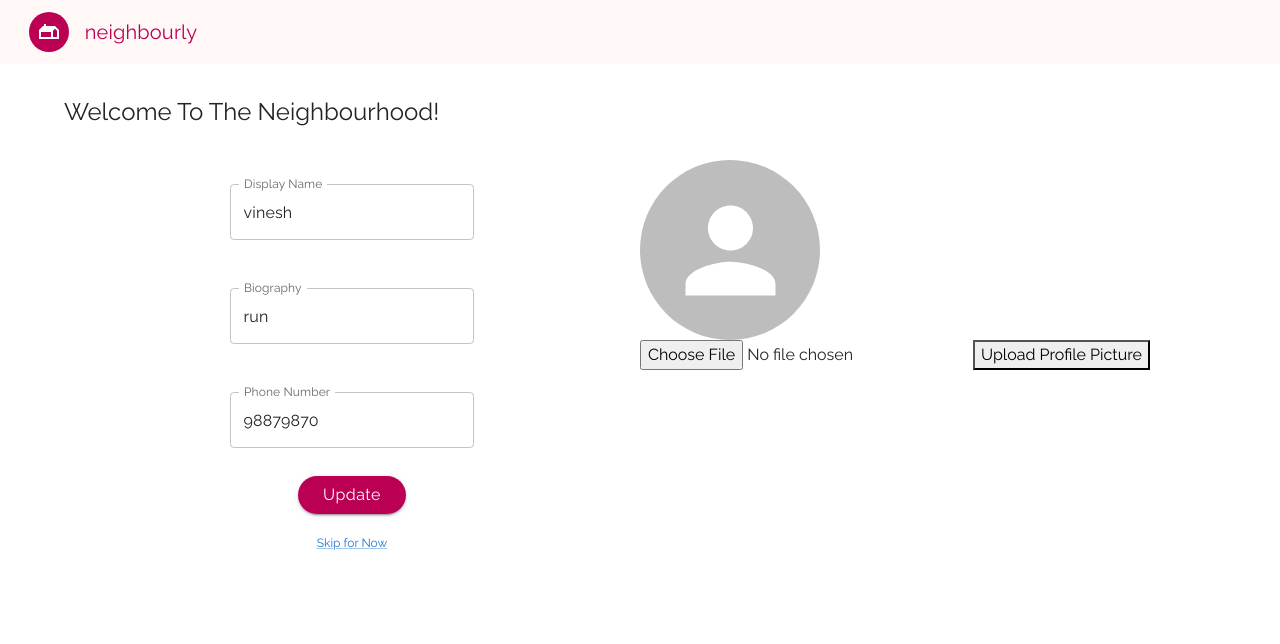
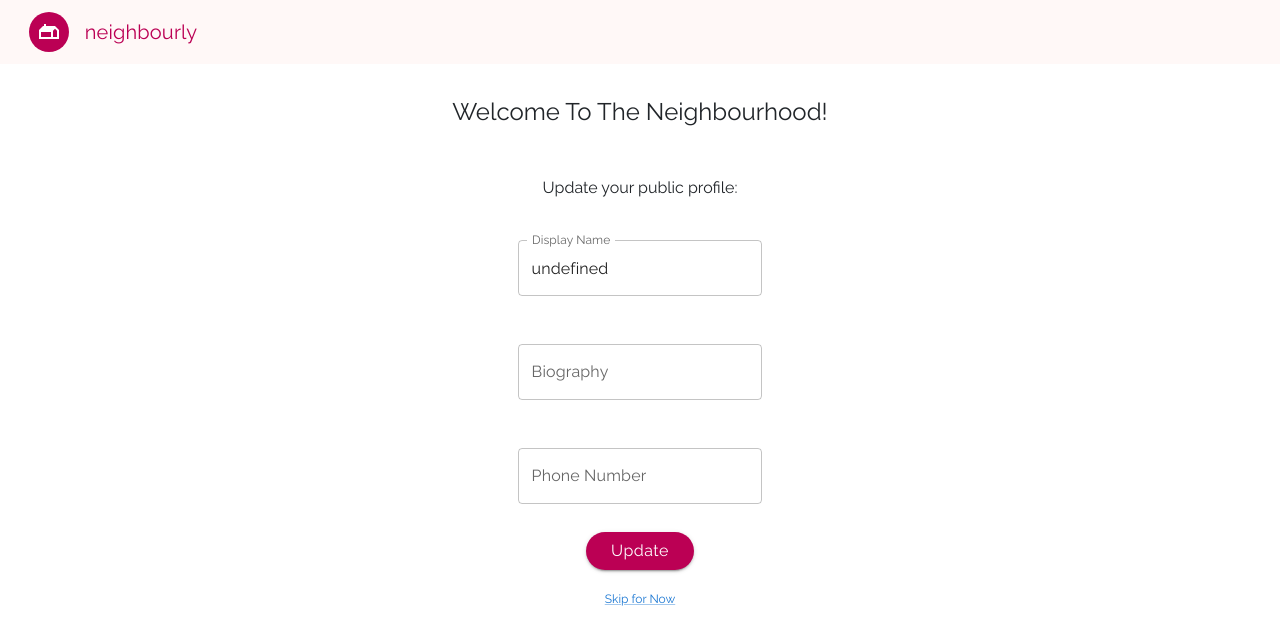
Before and after one commit to Blackkbeard/Neighbourly-App, a React (Vite) app in the folder Frontend/: page /profile-setup in a window 1280 px wide. Shown: the top 644 px of the page. Built offline with nearby package versions, Linux system fonts and the light colour scheme; no server answers.

Commit message:
Clean up profile setup

```diff
--- a/Frontend/src/pages/ProfileSetup.jsx
+++ b/Frontend/src/pages/ProfileSetup.jsx
@@ -21,67 +21,9 @@ const ProfileSetup = (props) => {
   const [dispName, setDispName] = useState("");
   const [bio, setBio] = useState("");
   const [number, setNumber] = useState("");
-  const [avatarSrc, setAvatarSrc] = useState("");
 
-  // const randomAvatar = () => {
-  //   // Generate a random number between 1 and 30
-  //   const randomNumber = Math.floor(Math.random() * 30) + 1;
-  //   console.log(randomNumber);
-  //   const randomAvatar = "public/avatars/" + randomNumber + ".png";
-  //   console.log(randomAvatar);
-  // };
-
-  //for image upload
-  const [file, setFile] = useState();
-
-  const submit = async (event) => {
-    event.preventDefault();
-
-    const formData = new FormData();
-    formData.append("image", file);
-    formData.append("user_id", props.userInfo._id);
-
-    const res = await fetch(import.meta.env.VITE_SERVER + "/api/images", {
-      method: "POST",
-      headers: {},
-      body: formData,
-    });
-    const data = await res.json();
-
-    let returnValue = {};
-    if (res.ok) {
-      if (data.status === "error") {
-        returnValue = { ok: false, data: data.msg };
-      } else {
-        returnValue = { ok: true, data };
-        props.getUserInfo();
-        alert("Profile Picture updated");
-      }
-    } else {
-      if (data?.errors && Array.isArray(data.errors)) {
-        const messages = data.errors.map((item) => item.msg);
-        returnValue = { ok: false, data: messages };
-      } else if (data?.status === "error") {
-        returnValue = { ok: false, data: data.message || data.msg };
-      } else {
-        console.log(data);
-        returnValue = { ok: false, data: "An error has occurred" };
-      }
-    }
-
-    return returnValue;
-  };
-
-  const fileSelected = (event) => {
-    const file = event.target.files[0];
-    setFile(file);
-  };
-
-  // const dispNameRef = useRef("");
-  // const bioRef = useRef("");
-  // const numberRef = useRef("");
   const skipUpdate = async () => {
-    navigate("/profile");
+    navigate("/");
   };
 
   const updateUser = async (id) => {
@@ -106,29 +48,12 @@ const ProfileSetup = (props) => {
     if (res.ok) {
       console.log("update succeeded");
       console.log(res.data);
-      // setDispName("");
-      // setBio("");
-      // setNumber("");
-      navigate("/profile");
+
+      navigate("/");
     } else {
       console.log(res.data);
     }
   };
-  // useEffect(() => { dispName: dispNameRef.current.value,
-  //     bio: bioRef.current.value,
-  //     number: numberRef.current.value, } , []);
-
-  //Not working
-  // useEffect(() => {
-  //   // Log for debugging
-  //   console.log("userInfo changed:", props.userInfo);
-
-  //   // Update avatarSrc with the new userInfo's image_url using functional update
-  //   setAvatarSrc((prevAvatarSrc) => props.userInfo.image_url || prevAvatarSrc);
-
-  //   // Log to verify that avatarSrc is updated
-  //   console.log("avatarSrc updated:", avatarSrc);
-  // }, [props.userInfo]);
 
   return (
     <>
@@ -145,36 +70,40 @@ const ProfileSetup = (props) => {
           autoComplete="off"
           alignItems="center"
         >
-          <Typography variant="h5" textAlign="start" margin="2rem 0">
-            Welcome To The Neighbourhood!
-          </Typography>
           <Grid container>
             <Grid
-              xs={6}
+              xs={12}
               container
               direction="column"
               justifyContent="center"
               alignItems="center"
             >
+              <Typography variant="h5" textAlign="start" margin="2rem 0">
+                Welcome To The Neighbourhood!
+              </Typography>
+
+              <Typography variant="subtitle" textAlign="start" margin="1rem 0">
+                Update your public profile:
+              </Typography>
               <TextField
                 id="outlined-basic"
                 label="Display Name"
                 variant="outlined"
-                defaultValue="vinesh"
+                defaultValue={`${userCtx.userInfo?.email}`}
                 onChange={(e) => setDispName(e.target.value)}
               />
               <TextField
                 id="outlined-basic"
                 label="Biography"
                 variant="outlined"
-                defaultValue="run"
+                defaultValue={userCtx.userInfo?.bio}
                 onChange={(e) => setBio(e.target.value)}
               />
               <TextField
                 id="outlined-basic"
                 label="Phone Number"
                 variant="outlined"
-                defaultValue="98879870"
+                defaultValue={userCtx.userInfo?.mobile_number}
                 onChange={(e) => setNumber(e.target.value)}
               />
               <Btn
@@ -195,16 +124,6 @@ const ProfileSetup = (props) => {
                 </Link>
               </Typography>
             </Grid>
-            <Grid xs={6}>
-              <Avatar alt="" src={avatarSrc} sx={{ width: 180, height: 180 }} />
-              <input
-                onChange={fileSelected}
-                type="file"
-                accept="image/*"
-              ></input>
-
-              <button onClick={submit}>Upload Profile Picture</button>
-            </Grid>
           </Grid>
         </Box>
       </Container>
```
